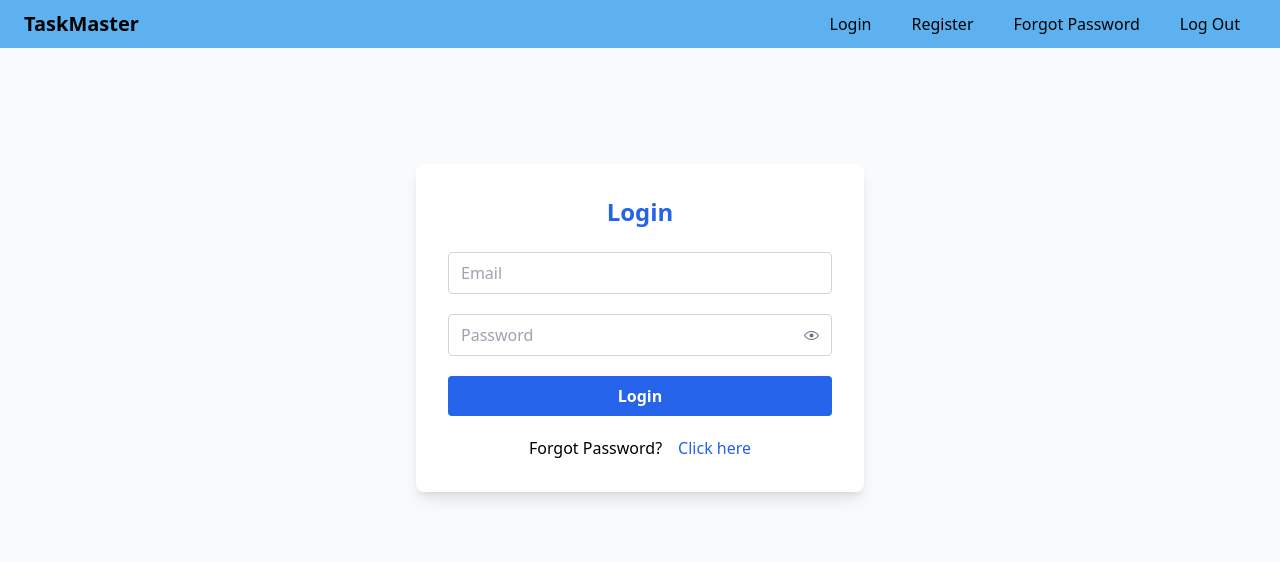
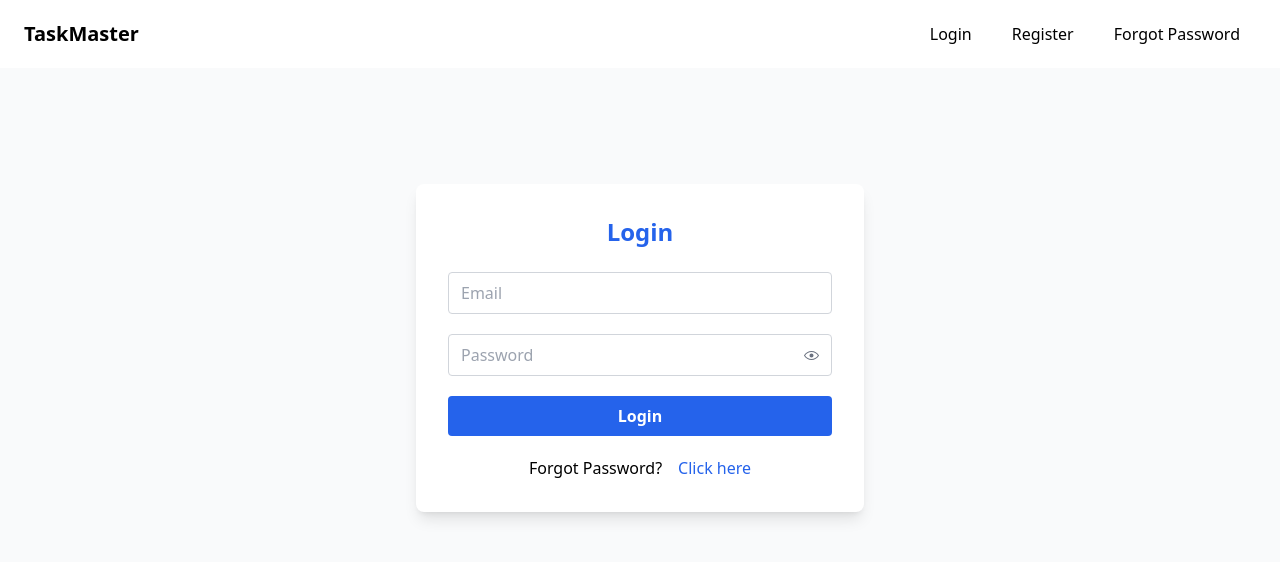
Before and after one commit to KirtanV19/Task-Manager, a React (Vite) app: page /login in a window 1280 px wide. Shown: the top 562 px of the page. Built offline with nearby package versions, Linux system fonts and the light colour scheme; what @radix-ui/themes would draw is missing.

Commit message:
Fix issues in Navbar

```diff
--- a/src/components/Dashboard.jsx
+++ b/src/components/Dashboard.jsx
@@ -6,10 +6,7 @@ import { Link } from "react-router";
 import { Table } from "@radix-ui/themes";
 import { MagnifyingGlassIcon } from "@radix-ui/react-icons";
 import { URLS } from "../constants/urls";
-import { DragHandleHorizontalIcon, PersonIcon } from "@radix-ui/react-icons";
-import { Text } from "@radix-ui/themes";
-import { NavigationMenu } from "radix-ui";
-import Users from "../components/Users";
+
 const Dashboard = () => {
     const [filter, setFilter] = useState({});
 
--- a/src/components/LogOut.jsx
+++ /dev/null
@@ -1,20 +0,0 @@
-import React from 'react'
-import { logout } from '../redux/slices/user.slice'
-import { useDispatch } from 'react-redux'
-import { useNavigate } from 'react-router'
-
-const LogOut = () => {
-
-    const dispatch = useDispatch()
-    const navigate = useNavigate()
-
-    const handleLogOut = () => {
-        dispatch(logout())
-        navigate('/login')
-    }
-    return (
-        <button className="px-3 py-1 rounded  hover:text-blue-800 hover:bg-blue-100 transition-all cursor-pointer" onClick={handleLogOut}>Log Out</button>
-    )
-}
-
-export default LogOut
--- a/src/components/Navbar.jsx
+++ b/src/components/Navbar.jsx
@@ -1,45 +1,65 @@
 import { Menubar } from "radix-ui";
 import { Link, useNavigate } from "react-router";
-import LogOut from "./LogOut";
+import { logout } from "../redux/slices/user.slice";
+import { URLS } from "../constants/urls";
+import { useDispatch, useSelector } from "react-redux";
 
 const Navbar = () => {
+    const dispatch = useDispatch();
     const navigate = useNavigate();
+    const currentUser = useSelector((state) => state.users.currentUser);
+
+    const handleLogout = () => {
+        dispatch(logout());
+        navigate(URLS.LOGIN);
+    };
+
     return (
-        <nav className="flex items-center bg-blue-blue8 justify-between px-6 py-1 shadow">
+        <nav className="flex items-center bg-white justify-between px-6 py-3 shadow">
             <Link
-                to="/"
-                className="font-bold text-xl text-black transition hover:text-blue-800 cursor-pointer"
+                to={currentUser ? (currentUser.role === 'admin' ? URLS.DASHBOARD : URLS.USERDASHBOARD) : URLS.INITIAL}
+                className="font-bold text-xl text-black transition hover:text-blue-800"
             >
                 TaskMaster
             </Link>
             <Menubar.Root className="flex gap-4 p-1 rounded-md h-auto">
-                <Menubar.Menu>
-                    <Menubar.Trigger
-                        onClick={() => navigate("/login")}
-                        className="px-3 py-1 rounded  hover:text-blue-800 hover:bg-blue-100 transition-all cursor-pointer"
-                    >
-                        Login
-                    </Menubar.Trigger>
-                </Menubar.Menu>
-                <Menubar.Menu>
-                    <Menubar.Trigger
-                        onClick={() => navigate("/register")}
-                        className="px-3 py-1 rounded  hover:text-blue-800 hover:bg-blue-100 transition-all cursor-pointer"
-                    >
-                        Register
-                    </Menubar.Trigger>
-                </Menubar.Menu>
-                <Menubar.Menu>
-                    <Menubar.Trigger
-                        onClick={() => navigate("/forgot-password")}
-                        className="px-3 py-1 rounded hover:text-blue-800 hover:bg-blue-100 transition-all cursor-pointer"
-                    >
-                        Forgot Password
-                    </Menubar.Trigger>
-                </Menubar.Menu>
-                <Menubar.Menu>
-                    <LogOut />
-                </Menubar.Menu>
+                {!currentUser ? (
+                    <>
+                        <Menubar.Menu>
+                            <Link
+                                to={URLS.LOGIN}
+                                className="px-3 py-1.5 rounded hover:text-blue-800 hover:bg-blue-100 transition-all"
+                            >
+                                Login
+                            </Link>
+                        </Menubar.Menu>
+                        <Menubar.Menu>
+                            <Link
+                                to={URLS.REGISTER}
+                                className="px-3 py-1.5 rounded hover:text-blue-800 hover:bg-blue-100 transition-all"
+                            >
+                                Register
+                            </Link>
+                        </Menubar.Menu>
+                        <Menubar.Menu>
+                            <Link
+                                to={URLS.FORGOT}
+                                className="px-3 py-1.5 rounded hover:text-blue-800 hover:bg-blue-100 transition-all"
+                            >
+                                Forgot Password
+                            </Link>
+                        </Menubar.Menu>
+                    </>
+                ) : (
+                    <Menubar.Menu>
+                        <Menubar.Trigger
+                            onClick={handleLogout}
+                            className="px-3 py-1.5 rounded hover:text-blue-800 hover:bg-blue-100 transition-all"
+                        >
+                            Logout
+                        </Menubar.Trigger>
+                    </Menubar.Menu>
+                )}
             </Menubar.Root>
         </nav>
     );
--- a/src/constants/urls.js
+++ b/src/constants/urls.js
@@ -4,7 +4,7 @@ const URLS = {
   INITIAL: "/",
   LOGIN: "/login",
   LOGOUT: "/logout",
-  FORGOT: "/forgot-password",
+  FORGOT: "/forgot",
   DASHBOARD: "/dashboard",
   USERDASHBOARD: "/user-dashboard",
   REGISTER: "/register",
```
